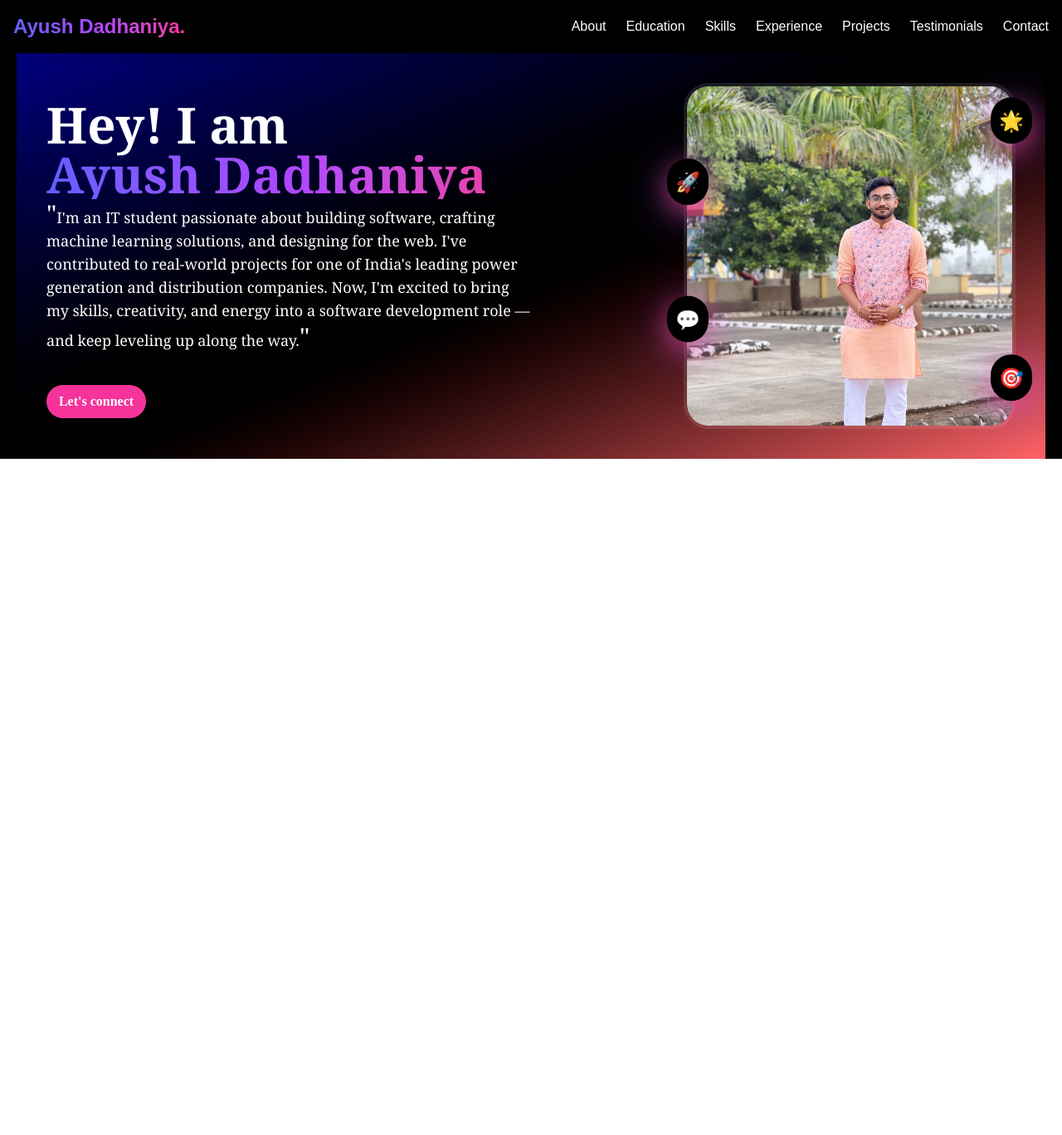
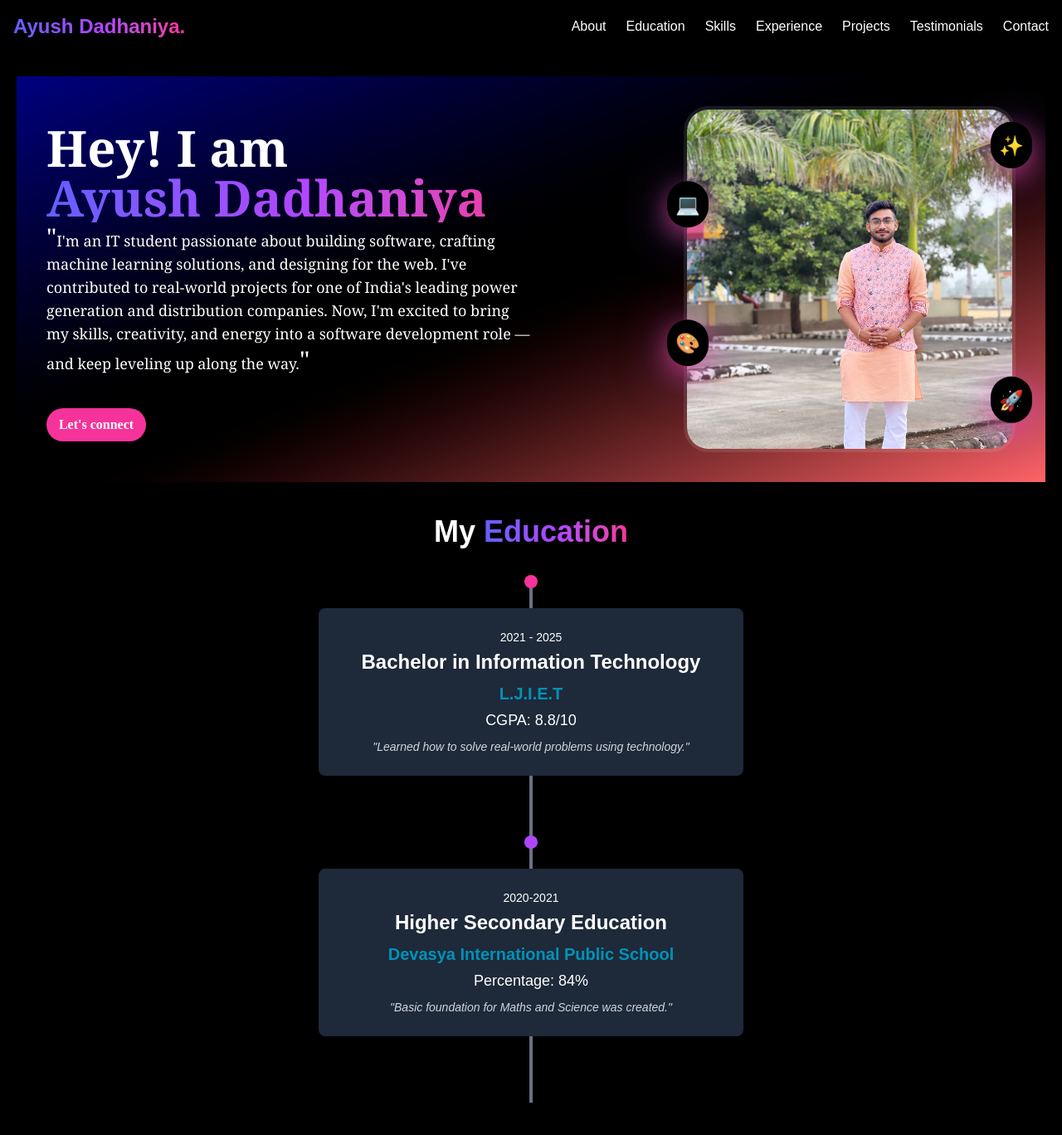
Before and after one commit to Ayush-Dadhaniya/Portfolio, a Next.js app in the folder portfolio_ayush_dadhaniya/: page / in a window 1280 px wide. Shown: the top 1368 px of the page at 83% size. Before the commit the page ends 800 px from the top, so only its background shows below. Built offline with nearby package versions, Linux system fonts and the light colour scheme.

Commit message:
Added Education

```diff
--- a/portfolio_ayush_dadhaniya/About/page.js
+++ b/portfolio_ayush_dadhaniya/About/page.js
@@ -2,7 +2,7 @@ import React from 'react'
 
 const About = () => {
     return (
-        <div className="flex justify-between bg-gradient-to-br font-serif flex-wrap from-[#000080] via-black to-red-400 h-auto mx-5 p-4 text-white flex-row gap-10 relative overflow-hidden">
+        <div className="mt-7 flex justify-between bg-gradient-to-br font-serif flex-wrap from-[#000080] via-black to-red-400 h-auto mx-5 p-4 text-white flex-row gap-10 relative overflow-hidden">
             <div className='flex pt-10 pl-5 flex-col font-stretch-extra-expanded flex-wrap w-full md:w-1/2'>
                 <h1 className="text-4xl sm:text-5xl md:text-6xl font-bold text-white">Hey! I am</h1>
                 <h1 className="text-4xl sm:text-5xl md:text-6xl font-bold bg-gradient-to-r from-indigo-500 via-purple-500 to-pink-500 bg-clip-text text-transparent">Ayush Dadhaniya</h1>
@@ -14,27 +14,27 @@ const About = () => {
             <div className='flex m-5 gap-3 relative'>
                 <img className="w-full max-w-[400px] rounded-[30px] border-[4px] border-white/10 duration-900 ease-in-out hover:scale-105 hover:border-white/30 hover:shadow-[0_25px_70px_-10px_rgba(255,0,128,0.8),0_15px_50px_-15px_rgba(128,0,255,0.7),0_8px_40px_-20px_rgba(255,0,0,0.6)]" src="/image.png" alt="Ayush Dadhaniya" />
                 <div className="absolute top-[5%] right-[-20px] bg-black rounded-full p-2.5 text-[24px] cursor-pointer z-20 transition-transform duration-300 ease-in-out hover:scale-125 hover:-translate-y-1 shadow-[0_10px_30px_0_rgba(236,72,153,0.6),0_10px_60px_0_rgba(168,85,247,0.5)] group" style={{ animation: 'float 3s ease-in-out infinite' }}>
-                    🌟
-                    <div className="absolute top-[100%] right-0 bg-black text-[8px] text-white opacity-0 group-hover:opacity-100 p-2 rounded-lg whitespace-nowrap transition-opacity duration-300">
-                        This is a star emoji. Click and enjoy!
+                    ✨
+                    <div className="absolute top-[100%] right-0 bg-black text-[9px] text-white opacity-0 group-hover:opacity-100 p-2 rounded-lg whitespace-nowrap transition-opacity duration-300">
+                        Making design with a sprinkle of magic.
                     </div>
                 </div>
                 <div className="absolute top-[25%] left-[-20px] bg-black rounded-full p-2.5 text-[24px] cursor-pointer z-20 transition-transform duration-300 ease-in-out hover:scale-125 hover:-translate-y-1 shadow-[0_10px_30px_0_rgba(236,72,153,0.6),0_10px_60px_0_rgba(168,85,247,0.5)] group" style={{ animation: 'float 4s ease-in-out infinite' }}>
-                    🚀
-                    <div className="absolute top-[100%] left-0 bg-black text-[8px] text-white opacity-0 group-hover:opacity-100 p-2 rounded-lg whitespace-nowrap transition-opacity duration-300">
-                        Rocket emoji launches you to new heights. Feel the speed!
+                    💻
+                    <div className="absolute top-[100%] left-0 bg-black text-[9px] text-white opacity-0 group-hover:opacity-100 p-2 rounded-lg whitespace-nowrap transition-opacity duration-300">
+                        All you need is a laptop and a dream. Let's code together!
                     </div>
                 </div>
                 <div className="absolute top-[80%] right-[-20px] bg-black rounded-full p-2.5 text-[24px] cursor-pointer z-20 transition-transform duration-300 ease-in-out hover:scale-125 hover:-translate-y-1 shadow-[0_10px_30px_0_rgba(236,72,153,0.6),0_10px_60px_0_rgba(168,85,247,0.5)] group" style={{ animation: 'float 4.5s ease-in-out infinite' }}>
-                    🎯
-                    <div className="absolute top-[100%] right-0 bg-black text-[8px] text-white opacity-0 group-hover:opacity-100 p-2 rounded-lg whitespace-nowrap transition-opacity duration-300">
-                        Target your goals with precision and determination. Focused effort!
+                    🚀
+                    <div className="absolute top-[100%] right-0 bg-black text-[9px] text-white opacity-0 group-hover:opacity-100 p-2 rounded-lg whitespace-nowrap transition-opacity duration-300">
+                        Always reaching new heights.
                     </div>
                 </div>
                 <div className="absolute top-[65%] left-[-20px] bg-black rounded-full p-2.5 text-[24px] cursor-pointer z-20 transition-transform duration-300 ease-in-out hover:scale-125 hover:-translate-y-1 shadow-[0_10px_30px_0_rgba(236,72,153,0.6),0_10px_60px_0_rgba(168,85,247,0.5)] group" style={{ animation: 'float 3.5s ease-in-out infinite' }}>
-                    💬
-                    <div className="absolute top-[100%] left-0 bg-black text-[8px] text-white opacity-0 group-hover:opacity-100 p-2 rounded-lg whitespace-nowrap transition-opacity duration-300">
-                        Chat with me anytime. I'm always up for a conversation!
+                    🎨
+                    <div className="absolute top-[100%] left-0 bg-black text-[9px] text-white opacity-0 group-hover:opacity-100 p-2 rounded-lg whitespace-nowrap transition-opacity duration-300">
+                        Creative thinker with a passion for design.
                     </div>
                 </div>
             </div>
--- /dev/null
+++ b/portfolio_ayush_dadhaniya/Education/page.js
@@ -0,0 +1,47 @@
+import React from 'react';
+
+const Education = () => {
+  return (
+    <div className="bg-black text-white min-h-screen flex flex-col items-center p-10">
+
+      <div className="text-2xl sm:text-3xl md:text-4xl font-bold mb-10">
+        My <span className="bg-gradient-to-r from-indigo-500 via-purple-500 to-pink-500 bg-clip-text text-transparent">Education</span>
+      </div>
+
+      <div className="relative w-full max-w-3xl">
+
+        <div className="absolute top-0 left-1/2 transform -translate-x-1/2 h-full w-1 bg-gray-500"></div>
+
+        <div className="mb-20 flex flex-col items-center relative">
+          <div className="w-4 h-4 bg-pink-500 rounded-full absolute left-1/2 transform -translate-x-1/2 -translate-y-2"></div>
+
+          <div className="bg-gray-800 p-6 rounded-lg mt-8 w-[90%] sm:w-2/3 text-center
+            transition-all duration-300 border border-transparent hover:border-pink-500 hover:-translate-y-2 hover:shadow-lg">
+            <h2 className="text-sm text-white mb-1">2021 - 2025</h2>
+            <h1 className="text-lg sm:text-2xl font-bold mb-2">Bachelor in Information Technology</h1>
+            <p className="text-xl text-cyan-600 font-bold mb-1">L.J.I.E.T</p>
+            <p className="text-lg mb-2">CGPA: 8.8/10</p>
+            <p className="text-sm italic text-gray-300">"Learned how to solve real-world problems using technology."</p>
+          </div>
+        </div>
+
+        <div className="mb-20 flex flex-col items-center relative">
+          <div className="w-4 h-4 bg-purple-500 rounded-full absolute left-1/2 transform -translate-x-1/2 -translate-y-2"></div>
+
+          <div className="bg-gray-800 p-6 rounded-lg mt-8 w-[90%] sm:w-2/3 text-center
+            transition-all duration-300 border border-transparent hover:border-pink-500 hover:-translate-y-2 hover:shadow-lg">
+            <h2 className="text-sm text-white mb-1">2020-2021</h2>
+            <h1 className="text-lg sm:text-2xl font-bold mb-2">Higher Secondary Education</h1>
+            <p className="text-xl text-cyan-600 font-bold mb-1">Devasya International Public School</p>
+            <p className="text-lg mb-2">Percentage: 84%</p>
+            <p className="text-sm italic text-gray-300">"Basic foundation for Maths and Science was created."</p>
+          </div>
+        </div>
+
+      </div>
+
+    </div>
+  )
+}
+
+export default Education;
--- a/portfolio_ayush_dadhaniya/app/page.js
+++ b/portfolio_ayush_dadhaniya/app/page.js
@@ -1,10 +1,12 @@
 import Navbar from '@/Navbar/page';
 import About from '@/About/page';
+import Education from '@/Education/page';
 export default function Home() {
   return (
     <div className="bg-black h-fit">
       <Navbar />
-      <About />
+      <section id="about" className="h-full"><About/></section>
+      <section id="education" className="h-full"><Education/></section>
     </div>
   );
 }
```
